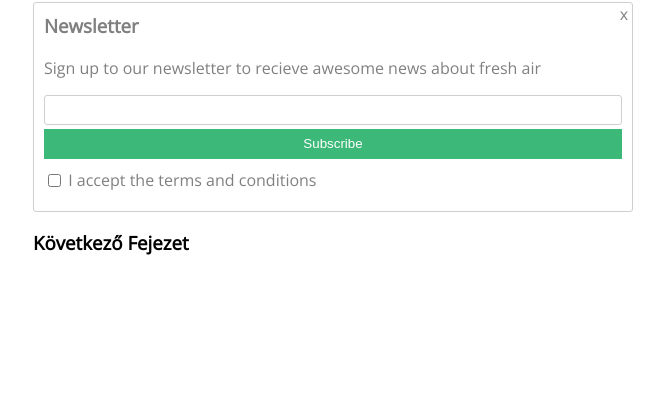
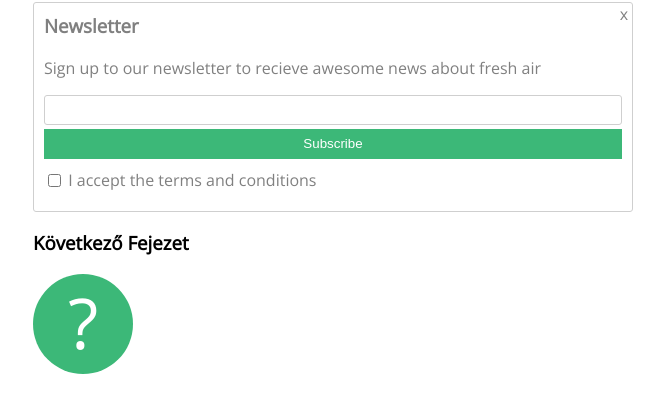
Before and after one commit to Marcell28100/html, a plain HTML site: page index.html in a window 1280 px wide. Shown: the part 84-496 px from the top of the page, without its empty margins (307-971 px from the left). Drawn offline with nearby package versions, Linux system fonts and the light colour scheme.

Commit message:
Add files via upload

```diff
--- a/index.html
+++ b/index.html
@@ -26,6 +26,9 @@
             </div>
         </div>
         <h3>Következő Fejezet</h3>
+        <div id="questionmark">
+            ?
+        </div>
     </div>
 </body>
 </html>
--- a/style.css
+++ b/style.css
@@ -35,12 +35,22 @@
 }
 
 .newsletter #terms{
-position: relative;
-top: 1px;
+    position: relative;
+    top: 1px;
 }
 
 .newsletter #closex {
-position: absolute;
-top: 0;
-right: 4px;
+    position: absolute;
+    top: 0;
+    right: 4px;
 }
+
+#questionmark {
+    background-color: #3cb878;
+    width: 100px;
+    height: 100px;
+    border-radius: 50%;
+    font-size: 70px;
+    text-align: center;
+    color: white;
+}
```
